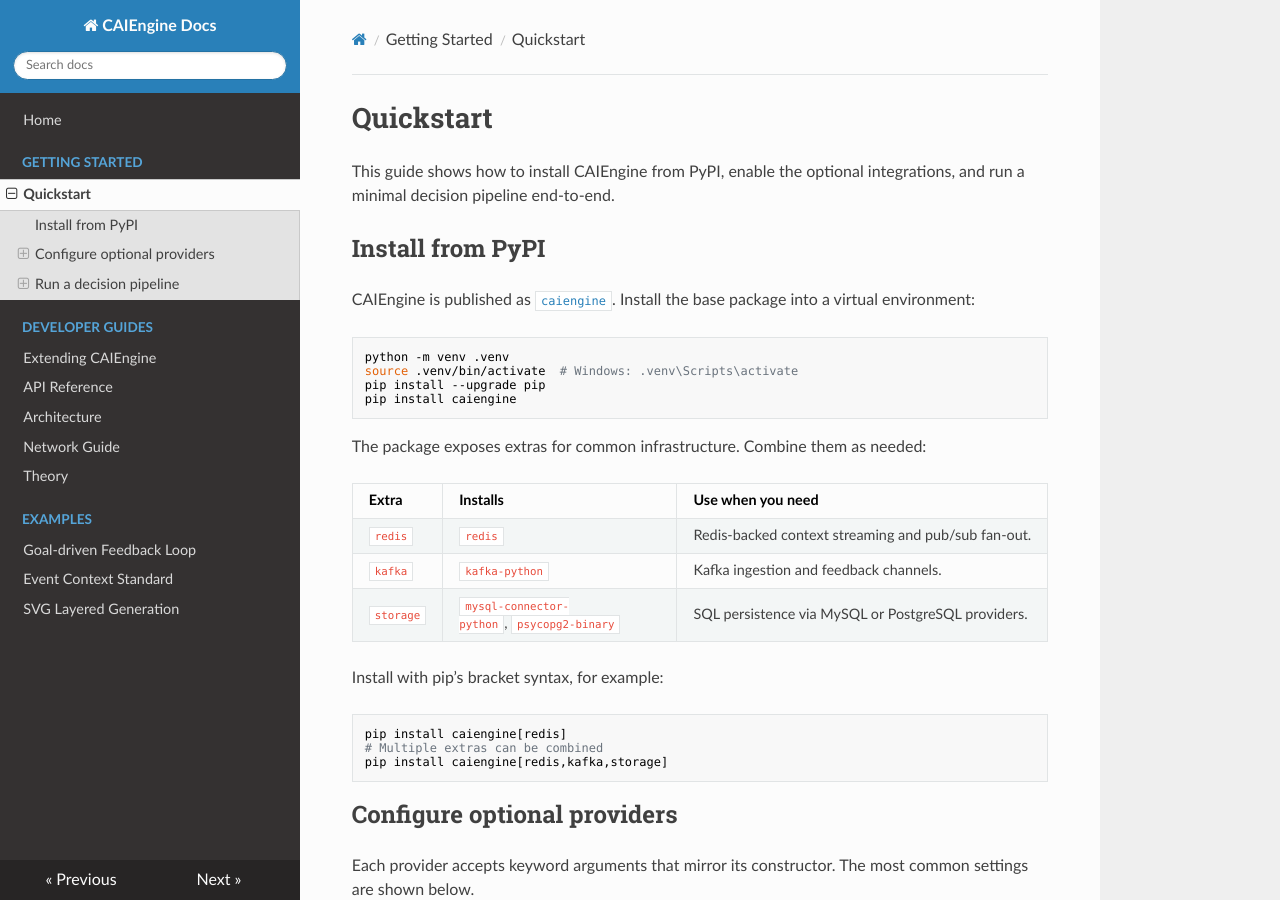
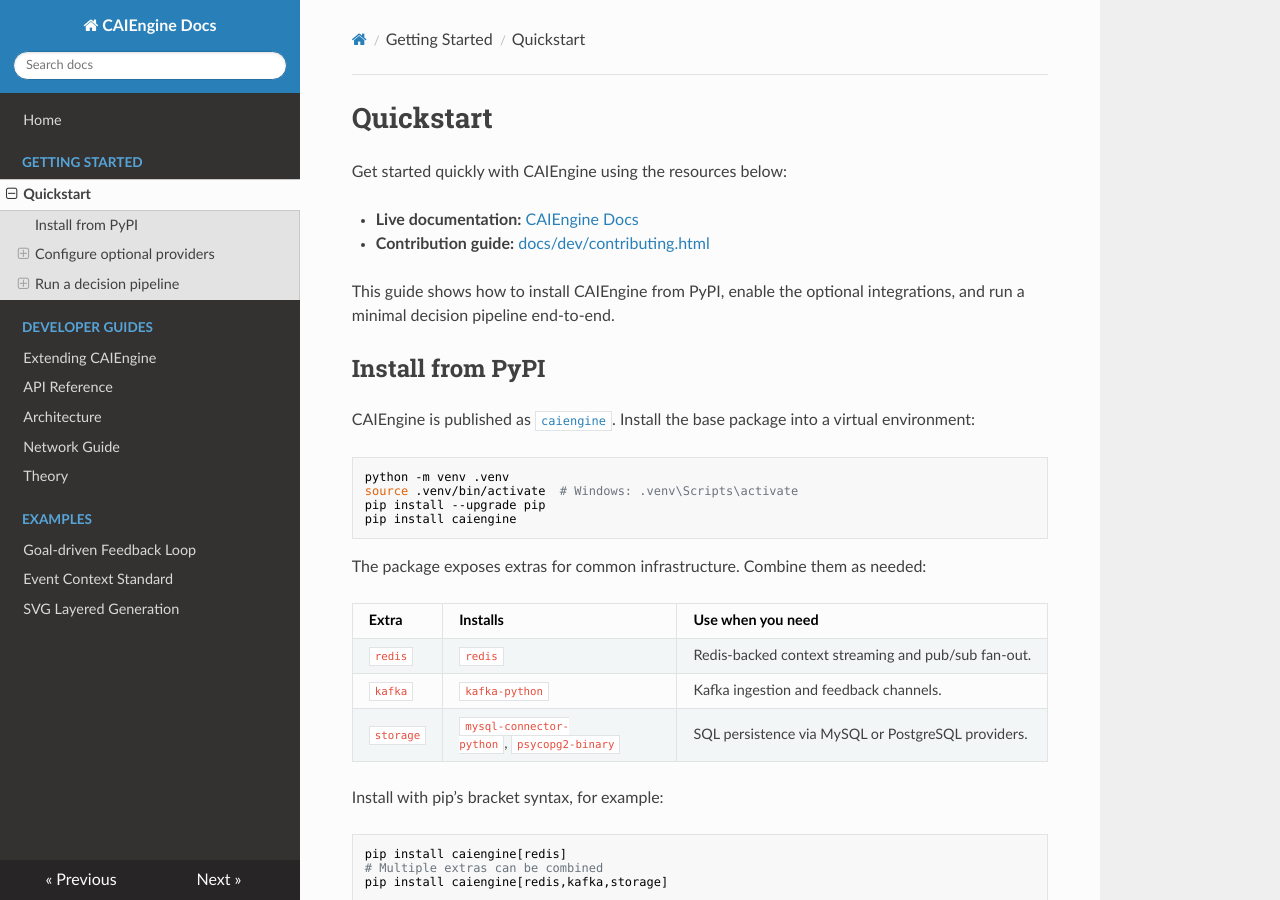
Before and after one commit to Robo-Meister/ai-context-framework, an MkDocs documentation site: the page built from docs/getting_started/quickstart.md, in a window 1280 px wide and 900 px high. Built offline with MkDocs 1.6.1, drawn with Linux system fonts in a browser that asks for light colours; nearby versions of some CDN libraries.

```diff
--- a/docs/getting_started/quickstart.md
+++ b/docs/getting_started/quickstart.md
@@ -1,4 +1,9 @@
 # Quickstart
+
+Get started quickly with CAIEngine using the resources below:
+
+- **Live documentation:** [CAIEngine Docs](https://robo-meister.github.io/ai-context-framework/)
+- **Contribution guide:** [docs/dev/contributing.html](../dev/contributing.html)
 
 This guide shows how to install CAIEngine from PyPI, enable the optional
 integrations, and run a minimal decision pipeline end-to-end.
```
Also changed, not shown: docs/dev/index.html (+8 -0 lines), .github/ISSUE_TEMPLATE/bug_report.md (added), .github/ISSUE_TEMPLATE/feature_request.md (added), .github/PULL_REQUEST_TEMPLATE.md (added), 2 other files.
